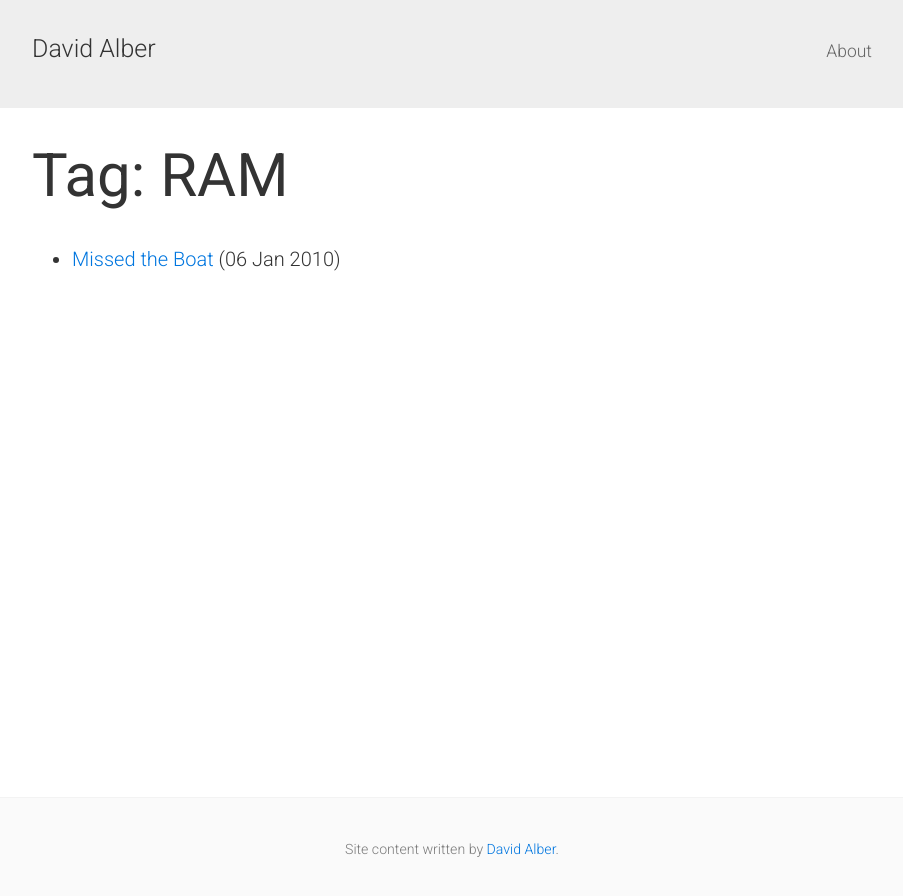
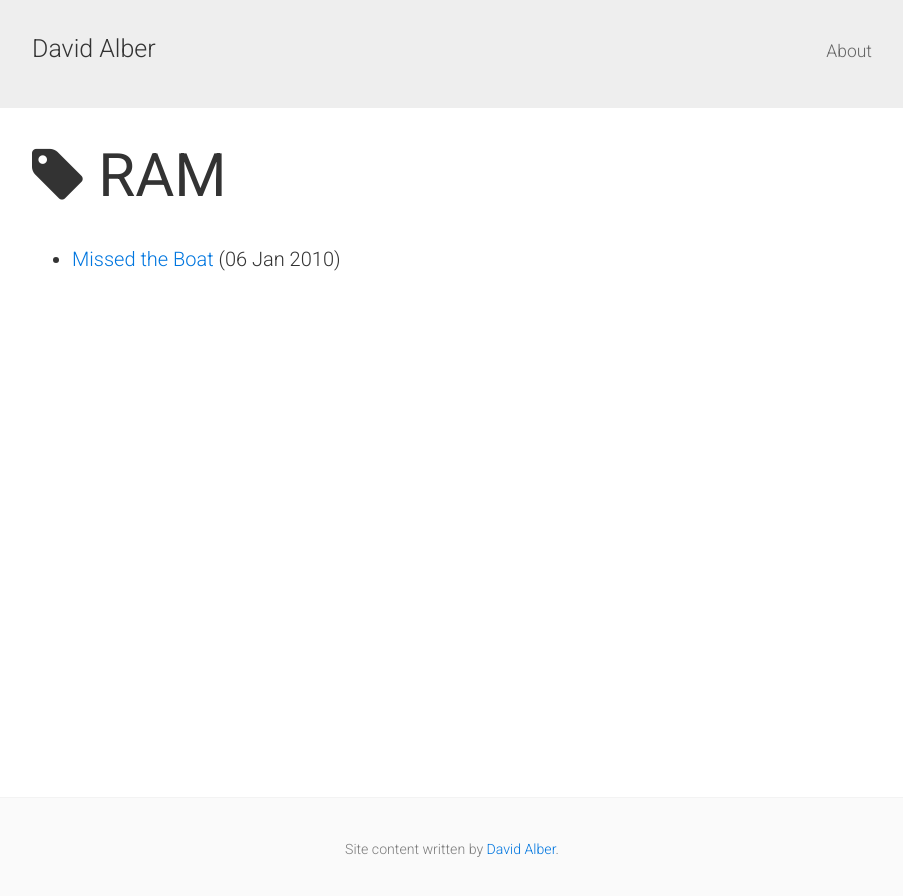
Before and after one commit to davidalber/davidalber.github.io, a Jekyll site: the page built from tag/RAM.md, in a window 1280 px wide. Shown: the top 896 px of the page, without its empty margins (188-1091 px from the left). Built offline with Jekyll 4.4.1, drawn with Linux system fonts in a browser that asks for light colours.

Commit message:
Using tag icon

```diff
--- a/_layouts/tagpage.html
+++ b/_layouts/tagpage.html
@@ -3,7 +3,7 @@ layout: default
 ---
 
 <div class="post">
-  <h1>Tag: {{ page.tag }}</h1>
+  <h1><i class="fa fa-tag" aria-hidden="true"></i> {{ page.tag }}</h1>
   <ul>
     {% for post in site.tags[page.tag] %}
     <li><a href="{{ post.url }}">{{ post.title }}</a> ({{ post.date | date_to_string }})<br>
```
